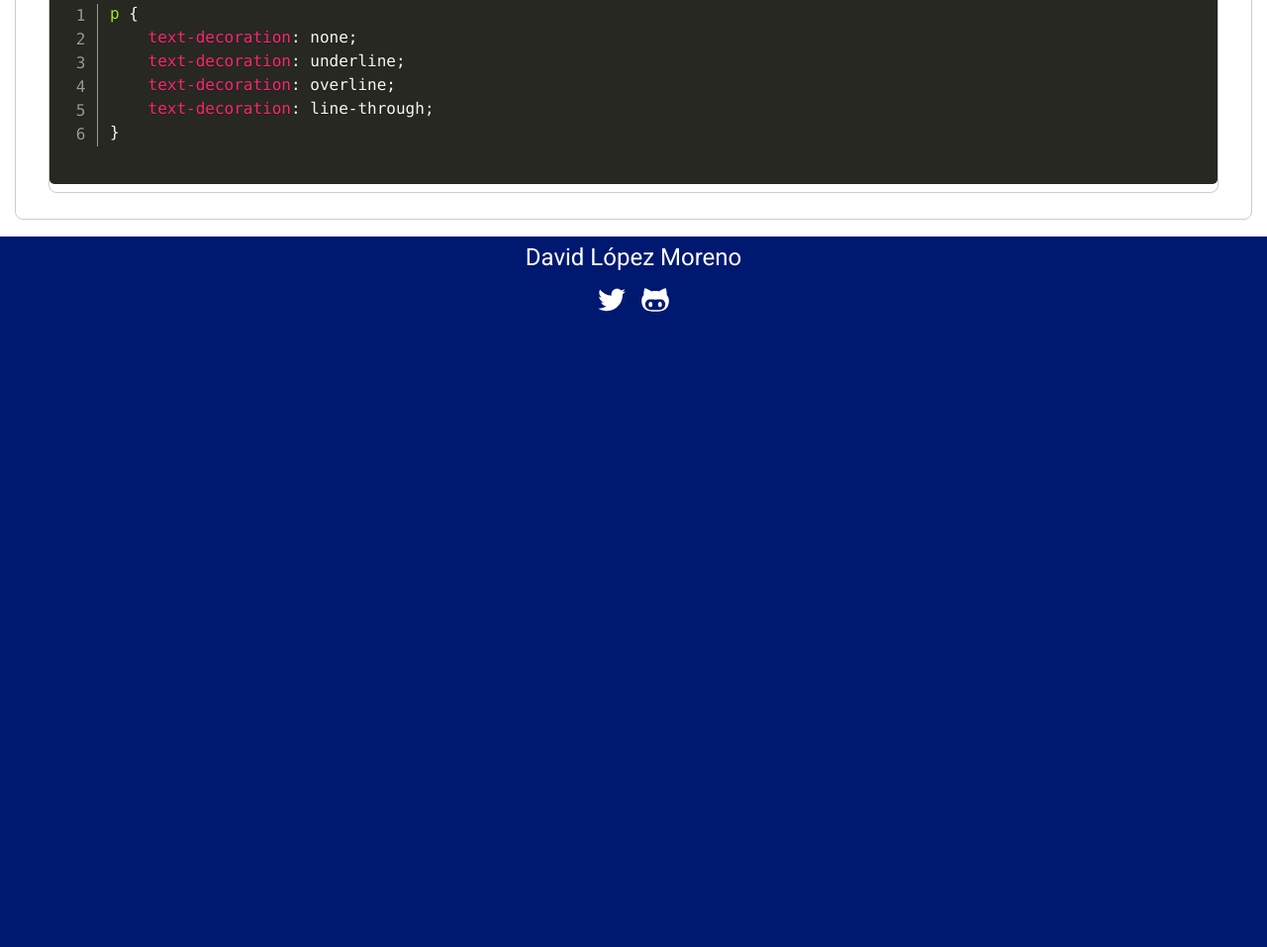
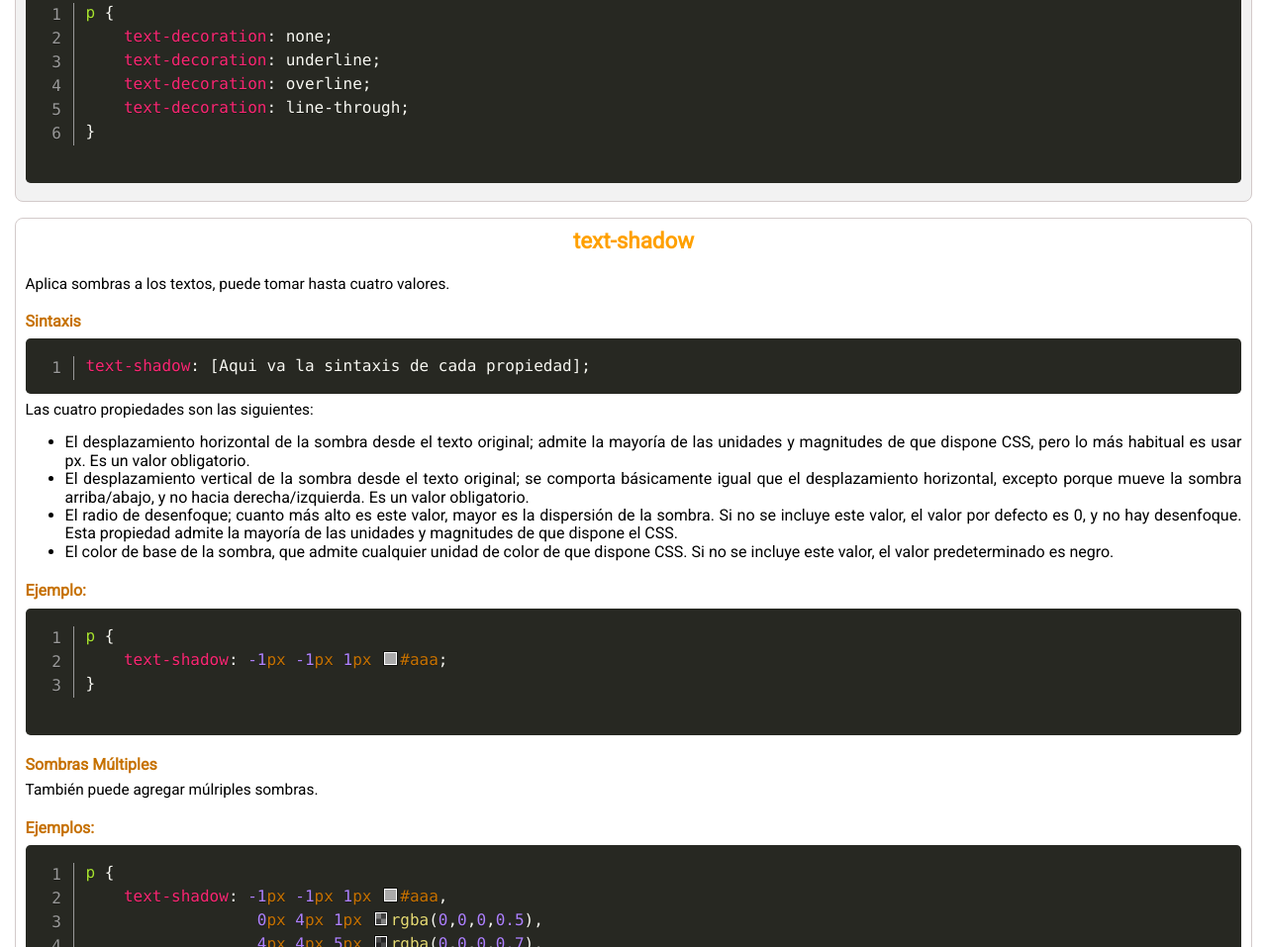
Before and after one commit to iesgrancapitan-diw-tarde/Tutorial_CSS3_2022-23, a plain HTML site: page Fuentes-Efectos_texto.html in a window 1280 px wide. Shown: the part 6021-6978 px from the top of the page at 99% size. Before the commit the page ends 6344 px from the top, so only its background shows below. Drawn offline with Linux system fonts and the light colour scheme.

Commit message:
Text-Shadow Terminado

```diff
--- a/Fuentes-Efectos_texto.html
+++ b/Fuentes-Efectos_texto.html
@@ -163,7 +163,6 @@
 }</code>
                 </pre>
             </article>
-
             <article>
                 <h3>font-weight</h3>
                 <p>Establece la negrita de la fuente.</p>
@@ -189,7 +188,6 @@
                 </pre>
                 <p>El valor numerico 400 corresponde a font-weigth: normal; y el valor numerico 700 corresponde a font-weight: bold;</p>
             </article>
-
             <article>
                 <h3>font-stretch</h3>
                 <p>Modifica el ancho de la fuente.</p>
@@ -212,6 +210,7 @@
 }</code>
                 </pre>
                 <p>Algunas fuentes de letra no permite esta propiedad</p>
+            </article>
             <article>
                 <h3>font-style</h3>
                 <p>Se usa para activar y desactivar el texto en cursiva.</p>
@@ -278,6 +277,35 @@
 }</code>
                 </pre>
             </article>
+            <article>
+                <h3>text-shadow</h3>
+                <p>Aplica sombras a los textos, puede tomar hasta cuatro valores.</p>
+                <h4>Sintaxis</h4>
+                <pre
+                    class="line-numbers"><code class="language-css">text-shadow: [Aqui va la sintaxis de cada propiedad];</code></pre>
+                <p>Las cuatro propiedades son las siguientes: </p>
+                <ul>
+                    <li>El desplazamiento horizontal de la sombra desde el texto original; admite la mayoría de las unidades y magnitudes de que dispone CSS, pero lo más habitual es usar px. Es un valor obligatorio.</li>
+                    <li>El desplazamiento vertical de la sombra desde el texto original; se comporta básicamente igual que el desplazamiento horizontal, excepto porque mueve la sombra arriba/abajo, y no hacia derecha/izquierda. Es un valor obligatorio.</li>
+                    <li>El radio de desenfoque; cuanto más alto es este valor, mayor es la dispersión de la sombra. Si no se incluye este valor, el valor por defecto es 0, y no hay desenfoque. Esta propiedad admite la mayoría de las unidades y magnitudes de que dispone el CSS.</li>
+                    <li>El color de base de la sombra, que admite cualquier unidad de color de que dispone CSS. Si no se incluye este valor, el valor predeterminado es negro.</li>
+                </ul>
+                <h4>Ejemplo:</h4>
+                <pre class="line-numbers"><code class="language-css">p {
+    text-shadow: -1px -1px 1px #aaa;
+}</code>
+                                </pre>
+                <h4>Sombras Múltiples</h4>
+                <p>También puede agregar múlriples sombras.</p>
+                <h4>Ejemplos:</h4>
+                <pre class="line-numbers"><code class="language-css">p {
+    text-shadow: -1px -1px 1px #aaa,
+                  0px 4px 1px rgba(0,0,0,0.5),
+                  4px 4px 5px rgba(0,0,0,0.7),
+                  0px 0px 7px rgba(0,0,0,0.4);
+}</code>
+                </pre>
+            </article>
         </section>
     </main>
     <footer>
```
